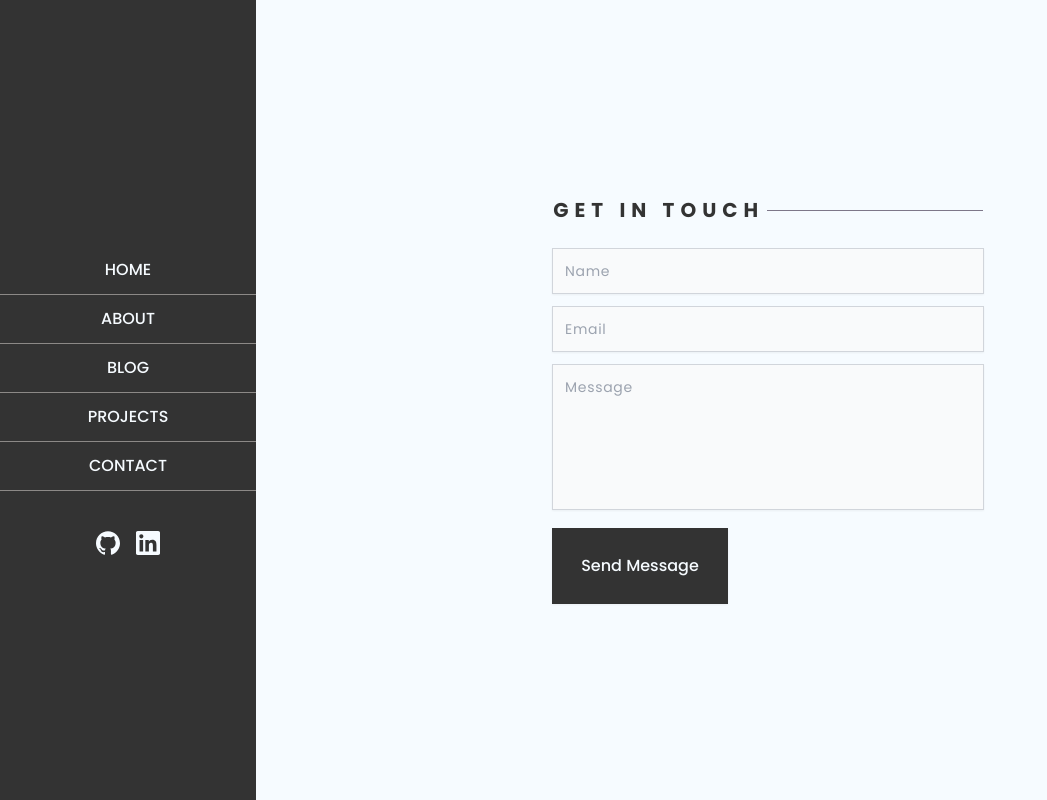
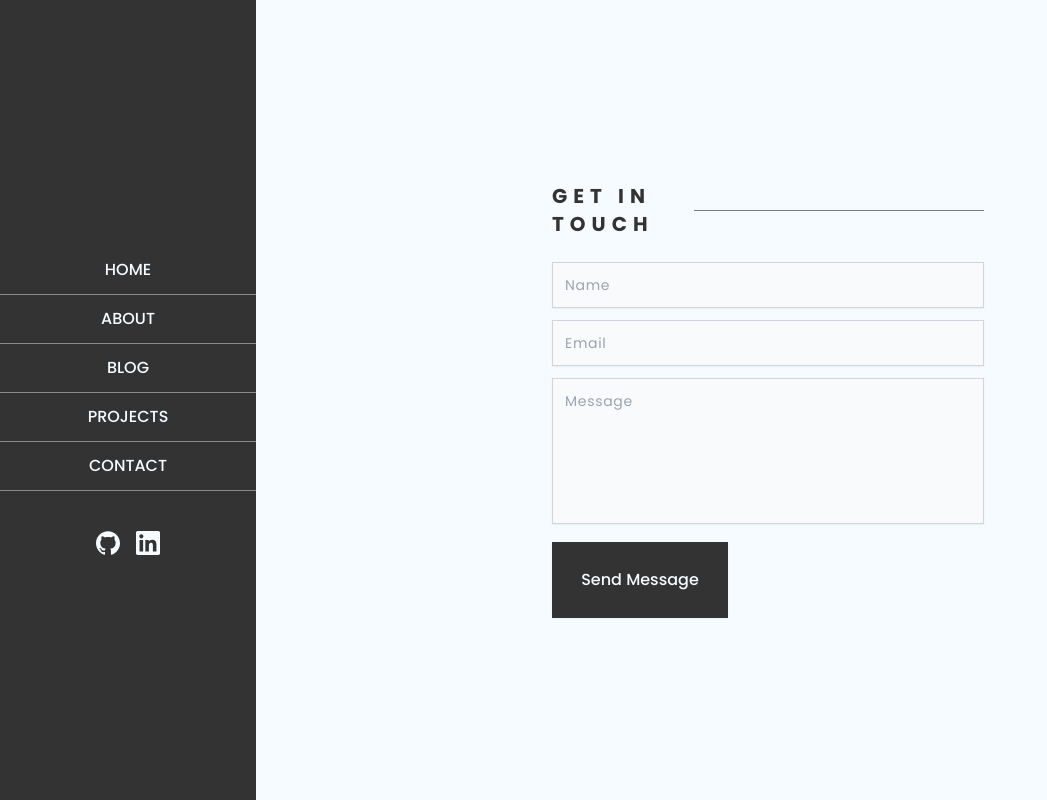
Before and after one commit to vitorschelb/portfolio, a Next.js app: page /contact in a window 1280 px wide. Shown: the whole page, without its empty margins (0-1047 px from the left). Built offline with nearby package versions, Linux system fonts and the light colour scheme.

Commit message:
ref: contactform responsive adjusts

```diff
--- a/app/components/ContactForm.tsx
+++ b/app/components/ContactForm.tsx
@@ -62,11 +62,11 @@ export default function ContactForm() {
   return (
     <section className="flex flex-col justify-center items-center h-screen bg-clean-white md:px-20 2xl:px-36">
       <div className="w-1/2">
-        <div className="flex items-center justify-around mb-6">
+        <div className="flex items-center mb-6">
           <h1 className="tracking-super text-xl font-poppins font-bold text-gray-three">
             GET IN TOUCH
           </h1>
-          <span className="w-1/2 border-gray-zero border-b" />
+          <span className="w-full border-gray-zero border-b" />
         </div>
         <form onSubmit={handleSubmit}>
           <div>
```
